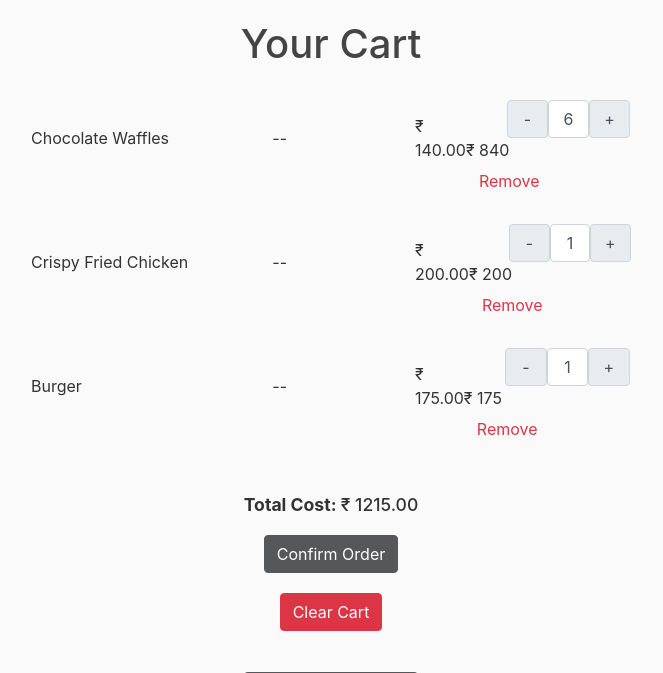
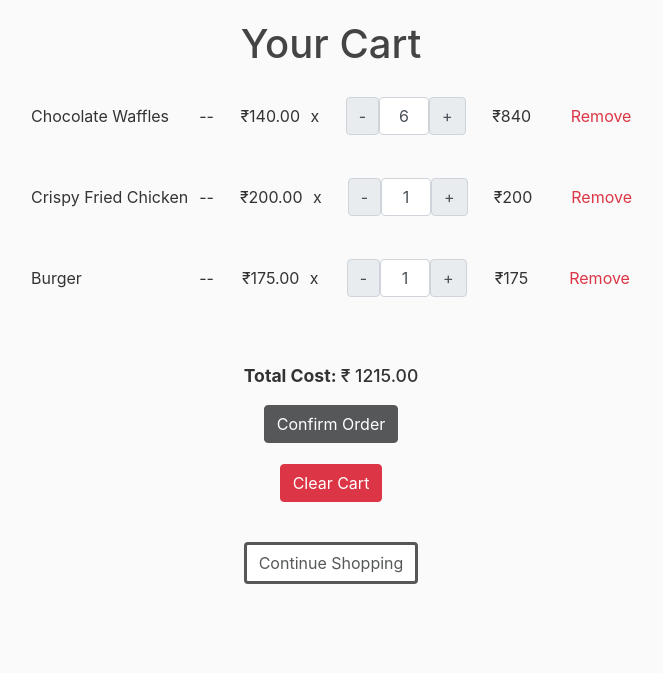
Before and after one commit to Nikhil422004/Tavern_Restaurant_App, a Django app: page /view-cart/ in a window 1280 px wide. Shown: the part 60-733 px from the top of the page, without its empty margins (309-972 px from the left). Run offline with Django 5.2, Linux system fonts and the light colour scheme; a user stored in the database is signed in; data comes from the database, SQL or seed files in the repository; both versions use the stored data as it was after the commit; some libraries are stand-ins or nearby versions.

Commit message:
cart styling done

```diff
--- a/menu/static/js/custom.js
+++ b/menu/static/js/custom.js
@@ -69,7 +69,7 @@ $(document).ready(function () {
         menuCard
           .closest(".cartItem")
           .find(".item-cost")
-          .text(response.item_cost);
+          .text("₹" + response.item_cost);
         console.log(response);
       },
       error: function (response) {
--- a/menu/static/menu/cart.css
+++ b/menu/static/menu/cart.css
@@ -6,11 +6,15 @@
 }
 
 .decrement-btn,
-.qty-input,
 .increment-btn {
-    width: 20%;
+    width: auto;
     text-align: center;
 }
+
+.qty-input {
+    width: 50px;
+}
+
 
 .input-group-text {
     justify-content: center;
@@ -31,6 +35,7 @@
     display: flex;
     justify-content: space-between;
     align-items: center;
+    margin: 2% 0.5%;
 
 }
 
@@ -39,6 +44,13 @@
     justify-content: space-between;
     align-items: center;
     width: 20vw;
+}
+
+.cartdetails {
+    display: flex;
+    justify-content: space-evenly;
+    align-items: center;
+    width: 50vw;
 }
 
 .cartFun {
--- a/menu/templates/menu/view_cart.html
+++ b/menu/templates/menu/view_cart.html
@@ -11,22 +11,22 @@
   {% for item in cart %}
   <li class="cartItem menuCard">
     <div class="cartInfo"><span>{{ item.menu }}</span> <span> -- </span></div>
-    <div class="cartInfo">
-      <span>₹ {{ item.menu.price }}</span>
-       <div class="cartBtns">
+    <div class="cartdetails">
+      <span>₹{{ item.menu.price }} &ThickSpace;x</span>
+      <div class="cartBtns">
         {% csrf_token %}
         <input type="hidden" name="csrfmiddlewaretoken" value="{{ csrf_token }}">
         <input type="hidden" value="{{ item.menu.pk }}" class="menuId">
-        <label for="Quantity"></label>
         <div class="qtyBtnGroup">
           <button class="input-group-text changeQty decrement-btn">-</button>
           <input type="text" name="Quantity" value={{item.menuQty}} class="form-control qty-input text-center">
           <button class="input-group-text  changeQty increment-btn">+</button>
         </div>
-        <span class="item-cost">₹ {% widthratio item.menu.price 1 item.menuQty  %}</span>
-        <div class="addBtnGroup">
-          <button type="button" class="btn btn-link text-danger remBtn">Remove</button>
-        </div>
+      </div>
+      <span class="item-cost">₹{% widthratio item.menu.price 1 item.menuQty %}</span>
+      <div class="addBtnGroup">
+        <button type="button" class="btn btn-link text-danger remBtn">Remove</button>
+      </div>
     </div>
   </li>
   {% endfor %}
```
Also changed, not shown: db.sqlite3.
